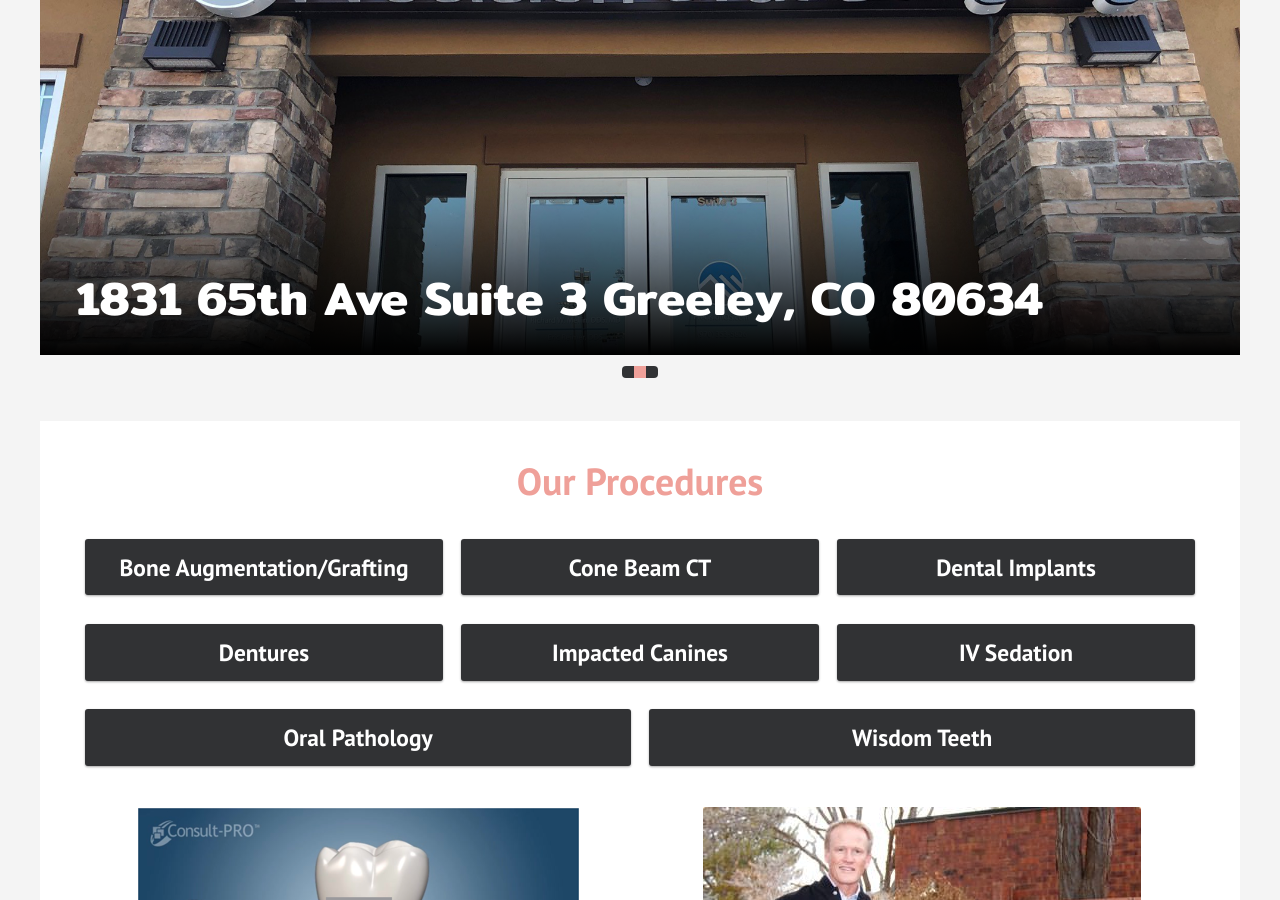
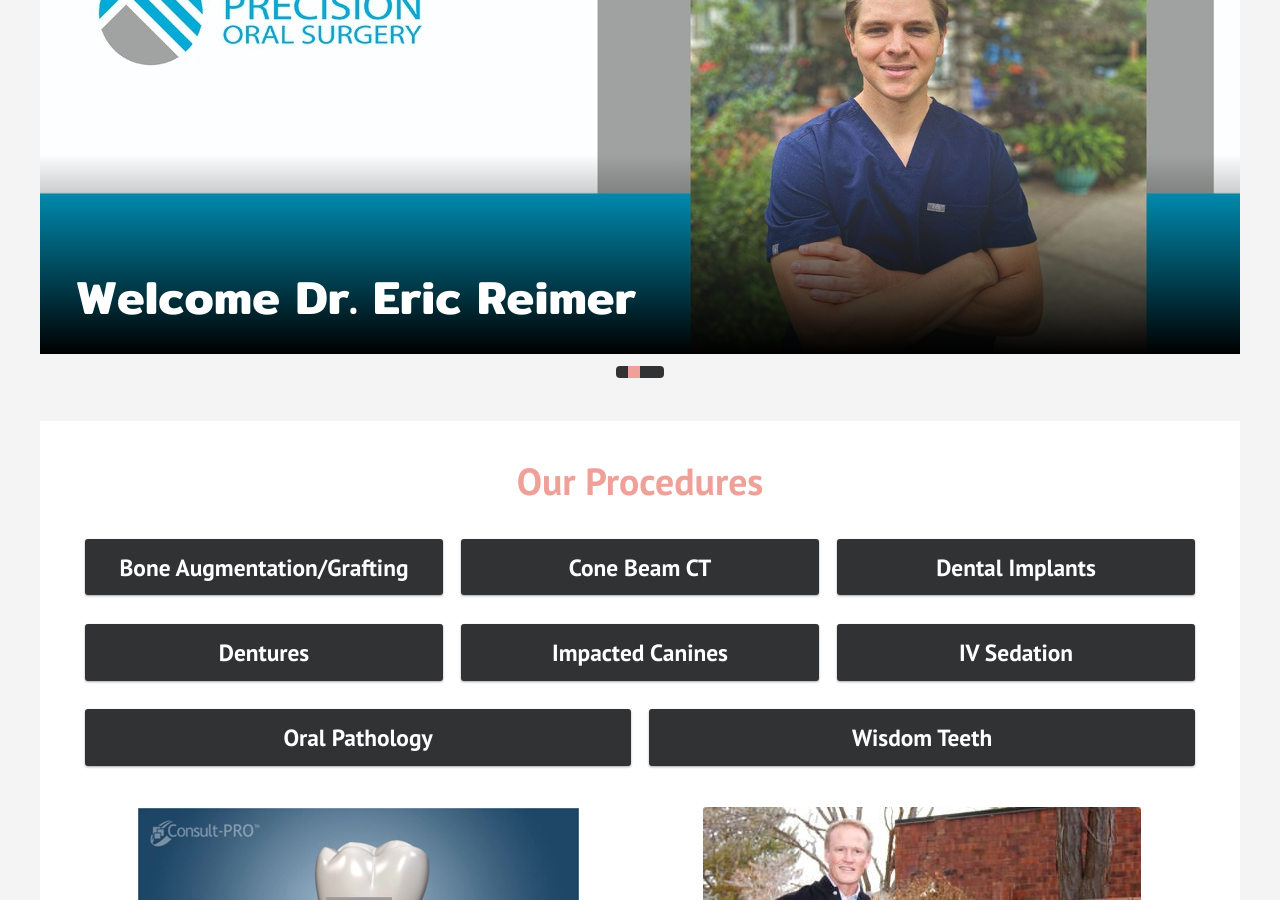
Before and after one commit to variantstudios/oralsurgeryofgreeley.com, a Jekyll site: the page built from index.html, in a window 1280 px wide and 900 px high, scrolled down 325 px. Built offline with Jekyll 4.4.1, drawn with Linux system fonts in a browser that asks for light colours; cached includes are drawn as plain includes.

Commit message:
Updated 2 files via CloudCannon

```diff
--- a/index.html
+++ b/index.html
@@ -3,6 +3,8 @@ title: Home page
 front_hero:
   - title: We have moved!
     front_hero_image_path: /assets/images/front-hero/websitebanner.jpg
+  - title: Welcome Dr. Eric Reimer
+    front_hero_image_path: /assets/images/front-hero/banner-1.jpg
   - title: '1831 65th Ave Suite 3 Greeley, CO 80634'
     front_hero_image_path: /assets/images/front-hero/websitebanner2.jpg
   - title: Your Northern Colorado Hometown Oral Surgeon
```
Also changed, not shown: assets/images/front-hero/banner-1.jpg (added).
